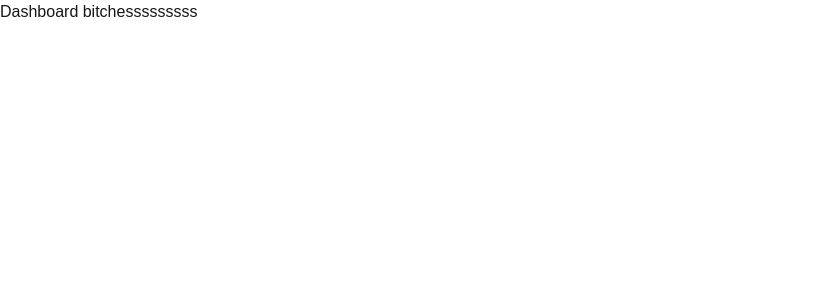
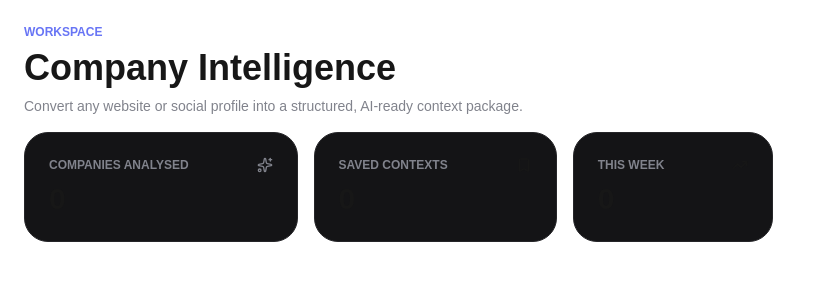
Before and after one commit to khu5hii/contextify.ai, a Next.js app: page /dashboard in a window 1280 px wide. Shown: the top 300 px of the page, without its empty margins (0-835 px from the left). Built offline with nearby package versions, Linux system fonts and the light colour scheme.

Commit message:
add initial dashboard layout with stats cards

```diff
--- a/app/dashboard/page.tsx
+++ b/app/dashboard/page.tsx
@@ -1,8 +1,101 @@
+import Sidebar from "@/components/sidebar";
+
 export default function Dashboard() {
-    return (
-        <>
-            <h1>Dashboard bitchesssssssss</h1>
-        </>
-    )
+  return (
+    <>
+      {/* <Sidebar /> */}
+      <main className="">
+        <div className="flex flex-col gap-4 p-6">
+          <section className="flex flex-col gap-2">
+            <h1 className="uppercase text-xs font-semibold text-[#6875F5]">
+              Workspace
+            </h1>
+            <h1 className="text-4xl font-semibold">Company Intelligence</h1>
+            <p className="text-[#81838C] text-sm">
+              Convert any website or social profile into a structured, AI-ready
+              context package.
+            </p>
+          </section>
 
+          <section className="flex gap-4">
+            <div className="space-y-2 bg-[#141416] border border-[#262629] rounded-3xl p-6 max-w-69">
+              <div className="flex items-center gap-2 space-x-15">
+                <p className="uppercase text-xs text-[#81838C] font-semibold">
+                  Companies Analysed
+                </p>
+                <svg
+                  xmlns="http://www.w3.org/2000/svg"
+                  width="24"
+                  height="24"
+                  viewBox="0 0 24 24"
+                  fill="none"
+                  stroke="currentColor"
+                  strokeWidth="2"
+                  strokeLinecap="round"
+                  strokeLinejoin="round"
+                  className="lucide lucide-sparkles size-4 text-[#81838C]"
+                  aria-hidden="true"
+                >
+                  <path d="M11.017 2.814a1 1 0 0 1 1.966 0l1.051 5.558a2 2 0 0 0 1.594 1.594l5.558 1.051a1 1 0 0 1 0 1.966l-5.558 1.051a2 2 0 0 0-1.594 1.594l-1.051 5.558a1 1 0 0 1-1.966 0l-1.051-5.558a2 2 0 0 0-1.594-1.594l-5.558-1.051a1 1 0 0 1 0-1.966l5.558-1.051a2 2 0 0 0 1.594-1.594z"></path>
+                  <path d="M20 2v4"></path>
+                  <path d="M22 4h-4"></path>
+                  <circle cx="4" cy="20" r="2"></circle>
+                </svg>
+              </div>
+              <p className="text-3xl font-semibold">0</p>
+            </div>
+
+            <div className="space-y-2 bg-[#141416] border border-[#262629] rounded-3xl p-6 max-w-69">
+              <div className="flex items-center gap-2 space-x-15">
+                <p className="uppercase text-xs text-[#81838C] font-semibold">
+                  Saved Contexts
+                </p>
+                <svg
+                  xmlns="http://www.w3.org/2000/svg"
+                  width="24"
+                  height="24"
+                  viewBox="0 0 24 24"
+                  fill="none"
+                  stroke="currentColor"
+                  strokeWidth="2"
+                  strokeLinecap="round"
+                  strokeLinejoin="round"
+                  className="lucide lucide-bookmark size-4 text-muted-foreground"
+                  aria-hidden="true"
+                >
+                  <path d="M17 3a2 2 0 0 1 2 2v15a1 1 0 0 1-1.496.868l-4.512-2.578a2 2 0 0 0-1.984 0l-4.512 2.578A1 1 0 0 1 5 20V5a2 2 0 0 1 2-2z"></path>
+                </svg>
+              </div>
+              <p className="text-3xl font-semibold">0</p>
+            </div>
+
+            <div className="space-y-2 bg-[#141416] border border-[#262629] rounded-3xl p-6 max-w-69">
+              <div className="flex items-center gap-2 space-x-15">
+                <p className="uppercase text-xs text-[#81838C] font-semibold">
+                  This Week
+                </p>
+                <svg
+                  xmlns="http://www.w3.org/2000/svg"
+                  width="24"
+                  height="24"
+                  viewBox="0 0 24 24"
+                  fill="none"
+                  stroke="currentColor"
+                  strokeWidth="2"
+                  strokeLinecap="round"
+                  strokeLinejoin="round"
+                  className="lucide lucide-trending-up size-4 text-muted-foreground"
+                  aria-hidden="true"
+                >
+                  <path d="M16 7h6v6"></path>
+                  <path d="m22 7-8.5 8.5-5-5L2 17"></path>
+                </svg>
+              </div>
+              <p className="text-3xl font-semibold">0</p>
+            </div>
+          </section>
+        </div>
+      </main>
+    </>
+  );
 }
```
